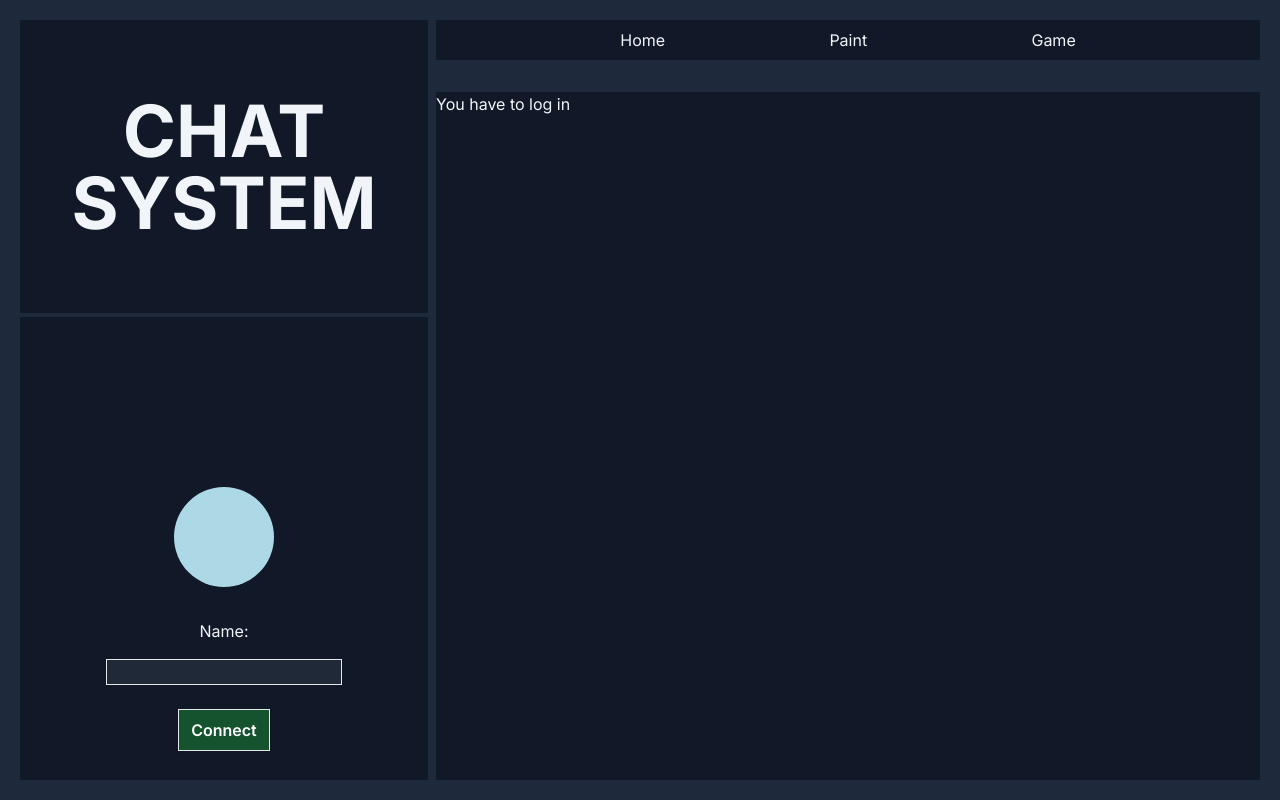
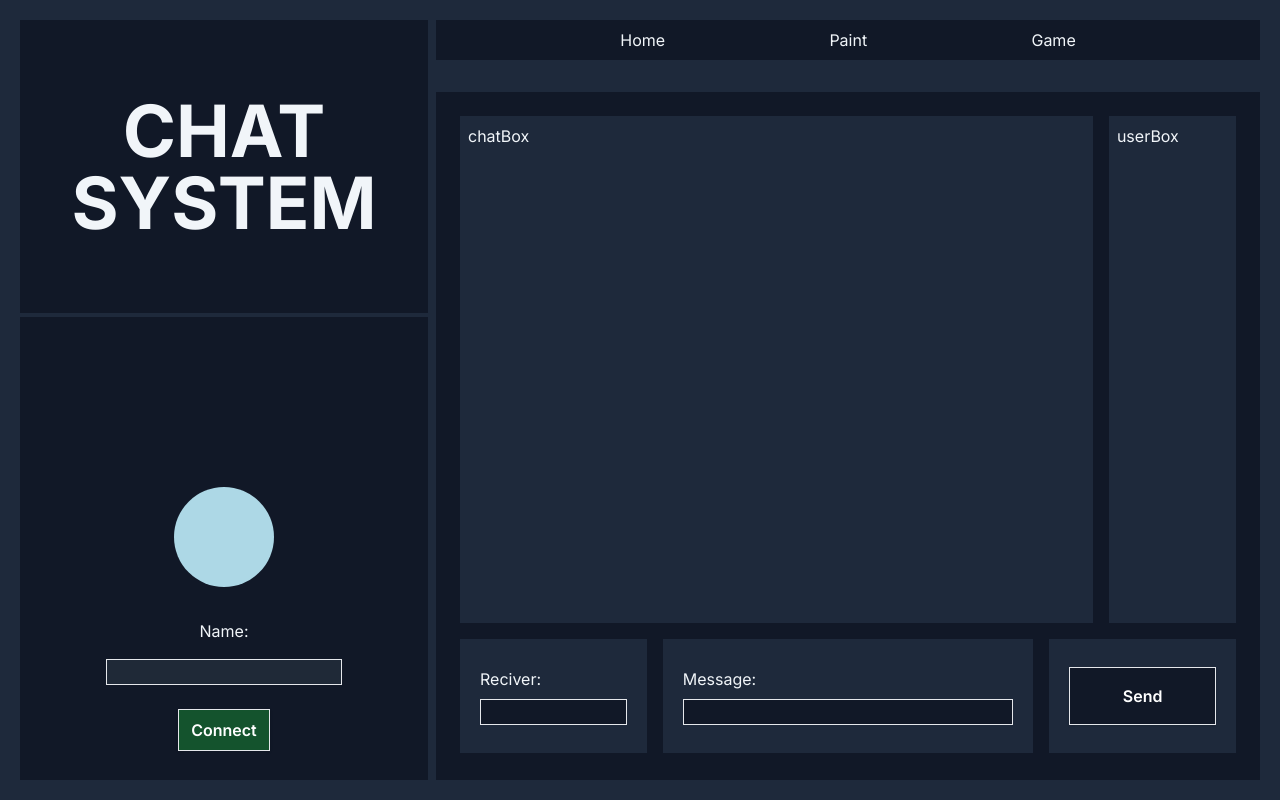
Before and after one commit to Jankal43/ChatApp, a Next.js app in the folder onlineapp/: page / in a window 1280 px wide. Both pictures are taken after a click on the button "Connect". Built offline with nearby package versions, Linux system fonts and the light colour scheme; no server answers.

Commit message:
chat works

```diff
--- a/onlineapp/src/app/chat.tsx
+++ b/onlineapp/src/app/chat.tsx
@@ -1,13 +1,46 @@
-export default function Chat(){
+import React, { useEffect } from 'react';
+import socket from '../socket';
 
-    function user(){
-        console.log(document.getElementById('username')?.textContent)
+export default function Chat() {
+
+    function sendMessage() {
+        const messageInput = document.getElementById('messageInput') as HTMLInputElement;
+        const receiverInput = document.getElementById('reciverInput') as HTMLInputElement;
+        const userElement = document.getElementById('username');
+        const user = userElement ? userElement.textContent : '';
+
+        if (messageInput && receiverInput) {
+            const message = messageInput.value;
+            const receiver = receiverInput.value;
+
+            socket.emit('send-message', { message, receiver, user });
+            messageInput.value = ''; // Clear the input after sending
+        }
     }
 
-    return(
+    useEffect(() => {
+        const handleReceiveMessage = (data: any) => {
+            displayMessage(data.message, data.user);
+        };
+
+        socket.on("recive-message", handleReceiveMessage);
+
+        // Cleanup function to remove the event listener when component unmounts
+        return () => {
+            socket.off("recive-message", handleReceiveMessage);
+        };
+    }, []);
+
+    function displayMessage(message: string, user: string) {
+        const div = document.createElement("div");
+        div.textContent = `${user}: ${message}`;
+        document.getElementById("chatBox")?.append(div);
+    }
+
+    return (
         <div className="p-2 m-2 h-screen">
             <div className="messagesArea flex flex-row h-4/6">
-                <div className="chatBox bg-slate-800 w-5/6 p-2 m-2">
+                <div id='chatBox' className="chatBox bg-slate-800 w-5/6 p-2 m-2">
                     chatBox
                 </div>
                 <div className="usersBox bg-slate-800 w-1/6 p-2 m-2">
@@ -17,14 +50,16 @@ export default function Chat(){
             <div className="inputArea flex flex-row h-1/6">
                 <div className="w-1/4 m-2 p-5 bg-slate-800 content-center">
                     <p> Reciver: </p>
-                    <input type="text" className="reciveArea mt-2 bg-gray-900 border w-full" />
+                    <input type="text" className="reciveArea mt-2 bg-gray-900 border w-full" id='reciverInput' />
                 </div>
                 <div className="w-2/4 m-2 p-5 bg-slate-800 content-center">
                     <p> Message: </p>
-                    <input type="text" className="reciveArea mt-2 bg-gray-900 border w-full" />
+                    <input type="text" className="reciveArea mt-2 bg-gray-900 border w-full" id='messageInput' />
                 </div>
                 <div className="w-1/4 m-2 p-5 bg-slate-800 content-center">
-                    <button onClick={user} className="bg-gray-900 hover:bg-slate-500 text-white font-semibold py-2 pt-4 pb-4 border shadow w-full">Send</button>
+                    <button onClick={sendMessage} className="bg-gray-900 hover:bg-slate-500 text-white font-semibold py-2 pt-4 pb-4 border shadow w-full">
+                        Send
+                    </button>
                 </div>
             </div>
         </div>
--- a/onlineapp/src/app/layout.tsx
+++ b/onlineapp/src/app/layout.tsx
@@ -1,16 +1,15 @@
+"use client"
+
 import type { Metadata } from "next";
 import { Inter } from "next/font/google";
 import "./globals.css";
 import socket from '../socket';
 import UserBlock from "./userBlock";
 import NavBar from "./navBar";
+import React, { useState, useEffect} from 'react';
 
 
 const inter = Inter({ subsets: ["latin"] });
-
-export const metadata: Metadata = {
-  title: "Online App",
- };
 
 export default function RootLayout({
   children,
@@ -18,12 +17,22 @@ export default function RootLayout({
   children: React.ReactNode;
 }>) {
 
+  const [isLoggedIn, setIsLoggedIn] = useState(false);
+
+
   return (
     <html lang="en">
       <body className={`${inter.className} bg-slate-800 text-slate-100 p-4`}>
-        <UserBlock />
-        <NavBar />
-        {children}
+        <UserBlock setIsLoggedIn={setIsLoggedIn}/>
+        <NavBar/>
+
+        {isLoggedIn ? (
+          <>{children}</>
+        ) : (
+          <p className="h-screen bg-gray-900 p-2 m-2">You have to log in</p>
+        )}
+
+
       </body>
     </html>
   );
--- a/onlineapp/src/app/page.tsx
+++ b/onlineapp/src/app/page.tsx
@@ -6,20 +6,9 @@ import Chat from './chat';
 export default function page() {
 
 
-
-  useEffect(() => {
-    if(document.getElementById('username')?.textContent){
-
-    }
-  });
   return (
   <div className='bg-gray-900 m-1 h-dvh'>
-
-   {document.getElementById('username')?.textContent === '' ? (
     <Chat />
-   ):(
-    <p>You have to log in</p>
-   )}
   </div>
   )
 }
--- a/onlineapp/src/app/userBlock.tsx
+++ b/onlineapp/src/app/userBlock.tsx
@@ -2,7 +2,7 @@
 import socket from '@/socket';
 import React, { useEffect, useState } from 'react';
 
-export default function UserBlock(){
+export default function UserBlock(props: any){
 
     const [userNickname, setUserNickname] = useState('');
     const [inputValue, setInputValue] = useState('');
@@ -16,6 +16,7 @@ export default function UserBlock(){
         if(userNickname === ''){
             connectSocket();
             setUserNickname(inputValue);
+            props.setIsLoggedIn(true)
 
 
         }
@@ -23,6 +24,7 @@ export default function UserBlock(){
             setUserNickname('')
             console.log(socket.id)
             disconnectSocket();
+            props.setIsLoggedIn(false)
         }
     }
     useEffect(() => {
```
Also changed, not shown: onlineapp/src/server/server.ts (+5 -2 lines).
